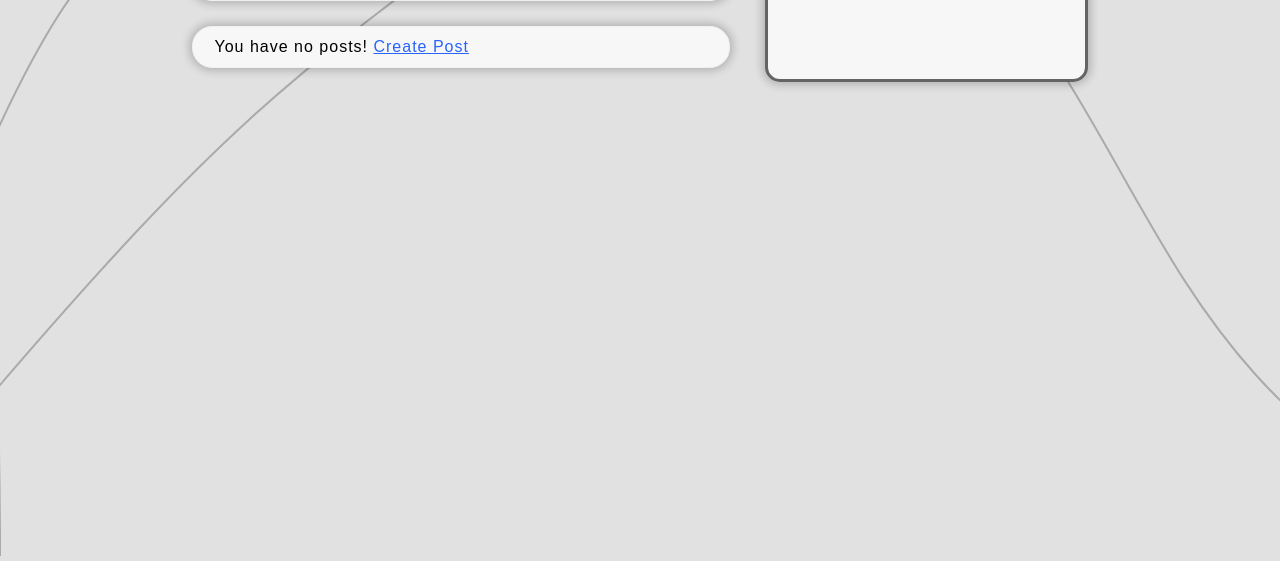
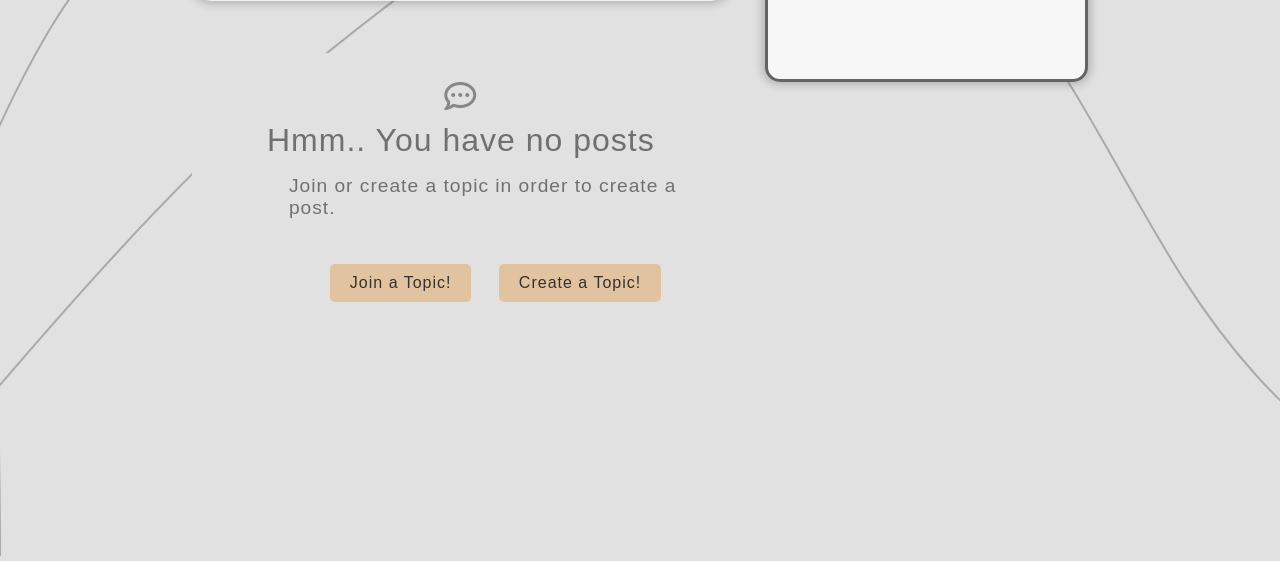
Before and after one commit to aaronpnguyen/Redify, a Flask app: template flask_app/templates/profile.html in a window 1280 px wide. Shown: the part 239-800 px from the top of the page. Run offline with Flask 2, Linux system fonts and the light colour scheme; the template is opened without the code that fills it, so the values that code supplies are empty; the visitor is signed in with stand-in values (Sample User, id 1); some libraries are stand-ins or nearby versions.

Commit message:
Profile no post hmm styled

```diff
--- a/flask_app/static/home.css
+++ b/flask_app/static/home.css
@@ -293,6 +293,14 @@ input:focus-visible {
     border-radius: 5px;
     text-decoration: none;
     color: var(--charc);
+}
+
+.hmm-btn-row {
+    min-width: 100%;
+    display: flex;
+    justify-content: space-between;
+    align-items: center;
+    padding: 3% 10%;
 }
 
 .rightMC {
--- a/flask_app/templates/profile.html
+++ b/flask_app/templates/profile.html
@@ -123,9 +123,19 @@
 
                 {%else%}
                     {%if session['user_id']%}
-                        <div class="post messageContent">
-                            <p class="no-posts">You have no posts! <a href="/">Create Post</a></p>
+                    <div class="join-topics-container">
+                        <div class="hmm-speech">
+                            <i class="fa-regular fa-comment-dots"></i>
                         </div>
+                        <p class="hmm-nothing">Hmm.. You have no posts</p>
+                        <div class="hmm-text">
+                            <p>Join or create a topic in order to create a post.</p>
+                            <div class="hmm-btn-row">
+                                <a class="hmm-btn hvr-grow" href="/all/topics">Join a Topic!</a>
+                                <a class="hmm-btn hvr-grow" href="/form/topic">Create a Topic!</a>
+                            </div>
+                        </div>
+                    </div>
                     {%endif%}
                 {%endif%}
             </div>
```
